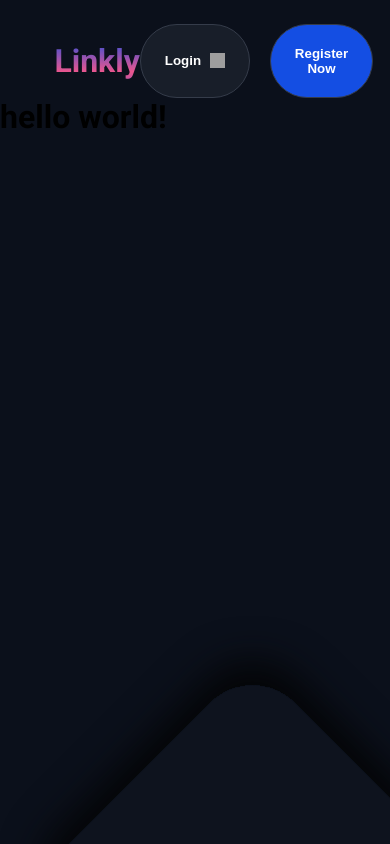
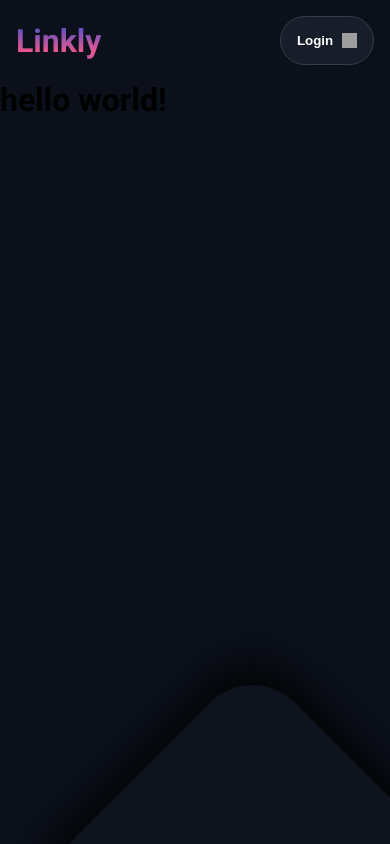
Before and after one commit to rms-diego/url-shortener, a Next.js app: page / in a window 390 px wide. Built offline with nearby package versions, Linux system fonts and the light colour scheme; grey boxes are pictures that could not be loaded.

Commit message:
style: adicionando responsividade no header

```diff
--- a/src/components/Header/styles.module.scss
+++ b/src/components/Header/styles.module.scss
@@ -48,3 +48,19 @@
 .registerButton {
   background-color: var(--blue-500);
 }
+
+@media (max-width: 1200px) {
+  .headerContainer {
+    padding: 1rem 1rem;
+
+    button {
+      padding: 1rem 1rem;
+    }
+  }
+}
+
+@media (max-width: 600px) {
+  .registerButton {
+    display: none;
+  }
+}
```
